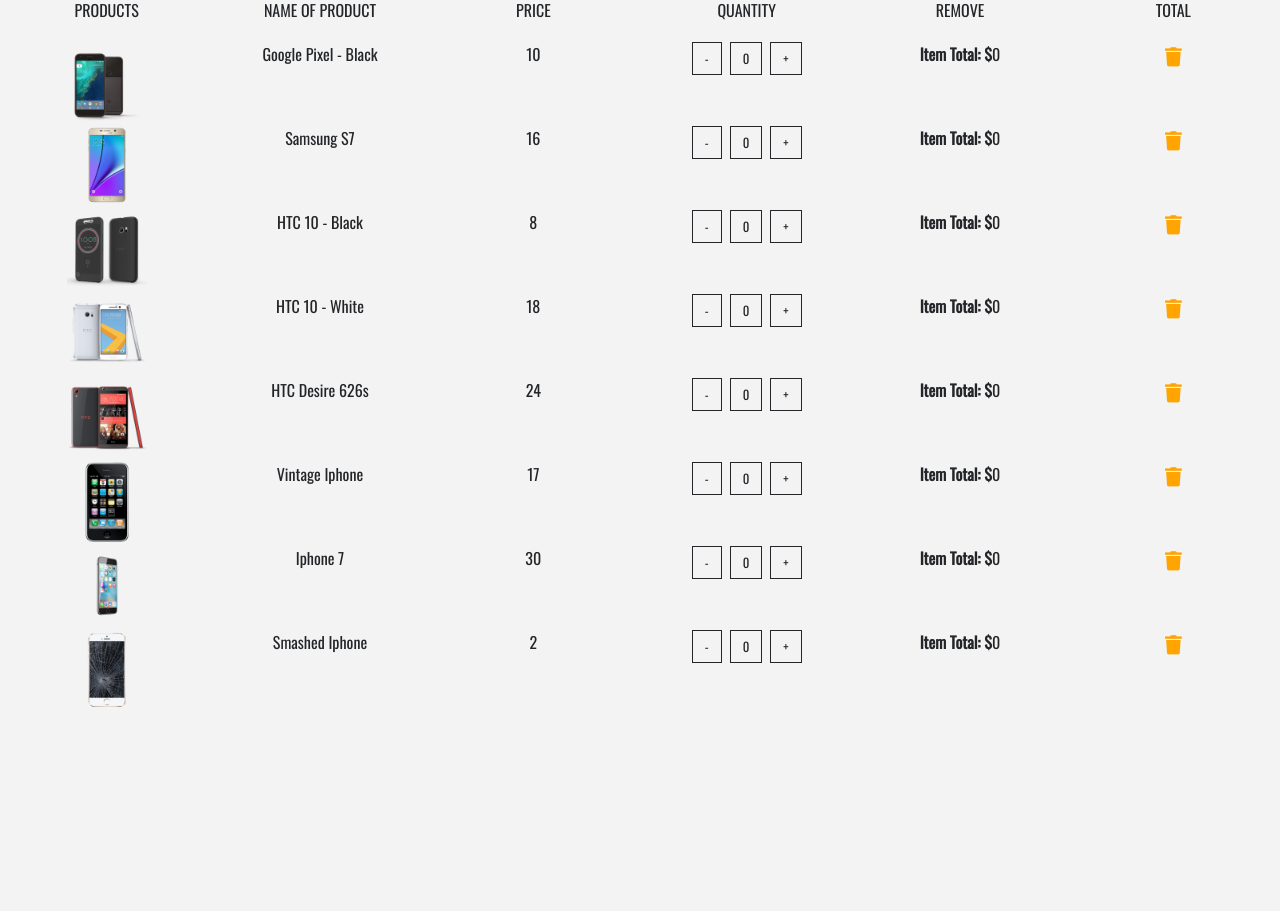
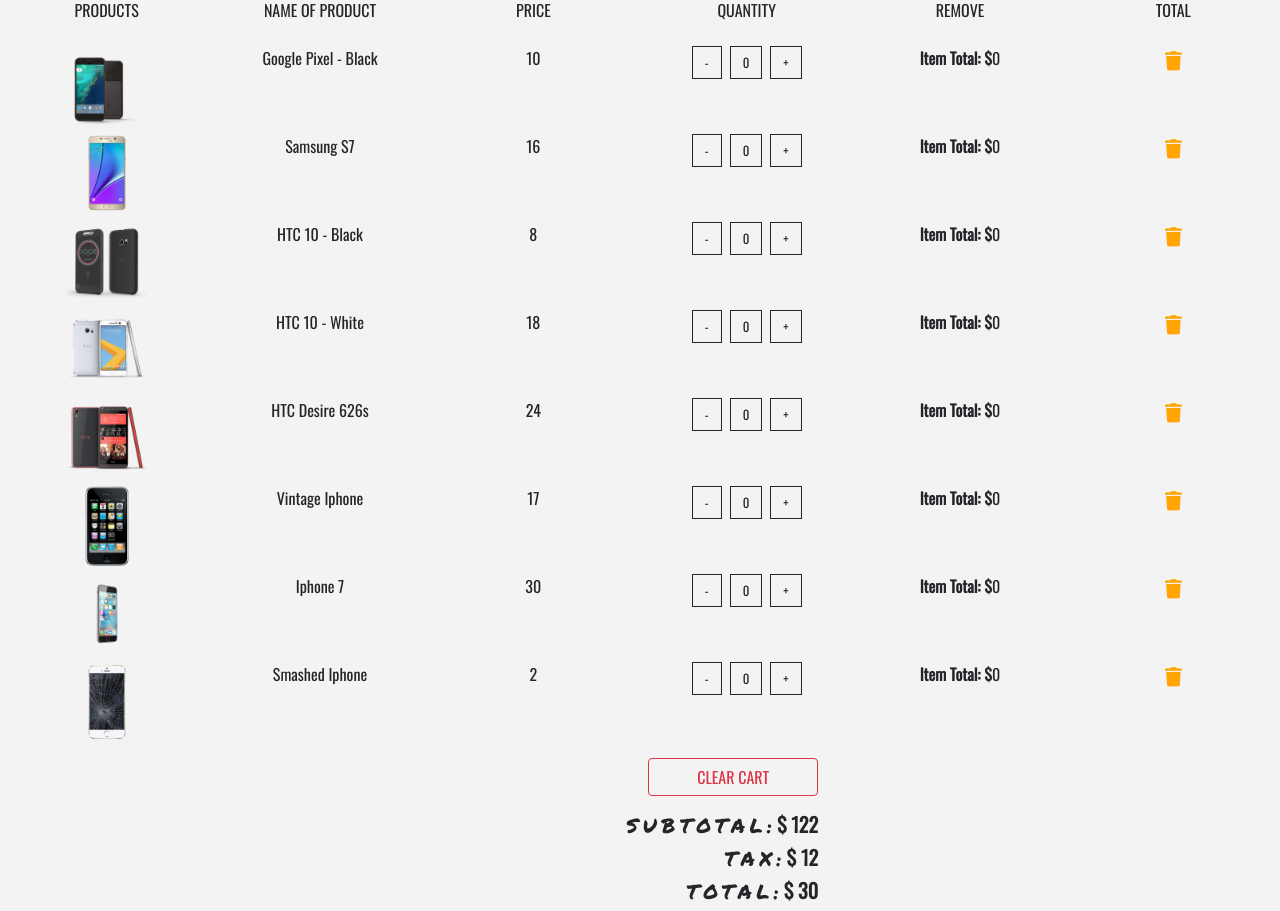
Before and after one commit to stefan-kanazir/Ecommerce-Store, a React (Create React App) app: page /cart in a window 1280 px wide. Shown: the part 140-1051 px from the top of the page. Before the commit the page ends 854 px from the top, so only its background shows below. Built offline with nearby package versions, Linux system fonts and the light colour scheme.

Commit message:
Clear Cart component

```diff
--- a/src/App.css
+++ b/src/App.css
@@ -45,3 +45,7 @@
   font-size: 1.2rem;
   color: var(--mainYellow);
 }
+
+.text-right {
+  text-align: right;
+}
--- a/src/components/Cart/Cart.js
+++ b/src/components/Cart/Cart.js
@@ -4,6 +4,7 @@
 import EmptyCart from "./EmptyCart";
 import { ProductConsumer } from "../../context";
 import CartList from "./CartList";
+import CartTotals from "./CartTotals";
 
 export default class Card extends Component {
     render() {
@@ -19,6 +20,7 @@
                                     <Title name="your" title="cart"/>
                                     <CartColumns />
                                     <CartList value = {value} />
+                                    <CartTotals value={value} />
                                 </React.Fragment>
                             );
                         } else {
--- a/src/components/Cart/CartItem.js
+++ b/src/components/Cart/CartItem.js
@@ -5,7 +5,7 @@
     const {increment, decrement, removeItem} = value;
 
     return (
-        <div className="row my-1 text-capitalize text-center">
+        <div className="row my-2 text-capitalize text-center">
             <div className="col-10 mx-auto col-lg-2">
                 <img
                     src={img}
--- /dev/null
+++ b/src/components/Cart/CartTotals.js
@@ -0,0 +1,38 @@
+import React from "react";
+import {Link} from "react-router-dom";
+
+export default function CartTotals({value}) {
+    const{cartSubTotal, cartTax, cartTotal, clearCart} = value;
+
+    return (
+        <React.Fragment>
+            <div className="container">
+                <div className="row">
+                    <div className="col-10 mt-2 ml-sm-5 ml-md-auto col-sm-8 text-capitalize text-right">
+                        <Link to="/">
+                            <button
+                                className="btn btn-outline-danger text-uppercase mb-3 px-5"
+                                type="button"
+                                onClick={() => clearCart()}
+                            >
+                                clear cart
+                            </button>
+                        </Link>
+                        <h5>
+                            <span className="text-title">Subtotal:</span>
+                            <strong>$ {cartSubTotal}</strong>
+                        </h5>
+                        <h5>
+                            <span className="text-title">tax:</span>
+                            <strong>$ {cartTax}</strong>
+                        </h5>
+                        <h5>
+                            <span className="text-title">Total:</span>
+                            <strong>$ {cartTotal}</strong>
+                        </h5>
+                    </div>
+                </div>
+            </div>
+        </React.Fragment>
+    )
+}
--- a/src/context.js
+++ b/src/context.js
@@ -12,9 +12,9 @@
         cart: storeProducts,
         modalOpen: false,
         modalProduct: detailProduct,
-        cartSubTotal: 0,
-        cartTax: 0,
-        cartTotal: 0
+        cartSubTotal: 122,
+        cartTax: 12,
+        cartTotal: 30
     };
 
     componentDidMount() {
```
